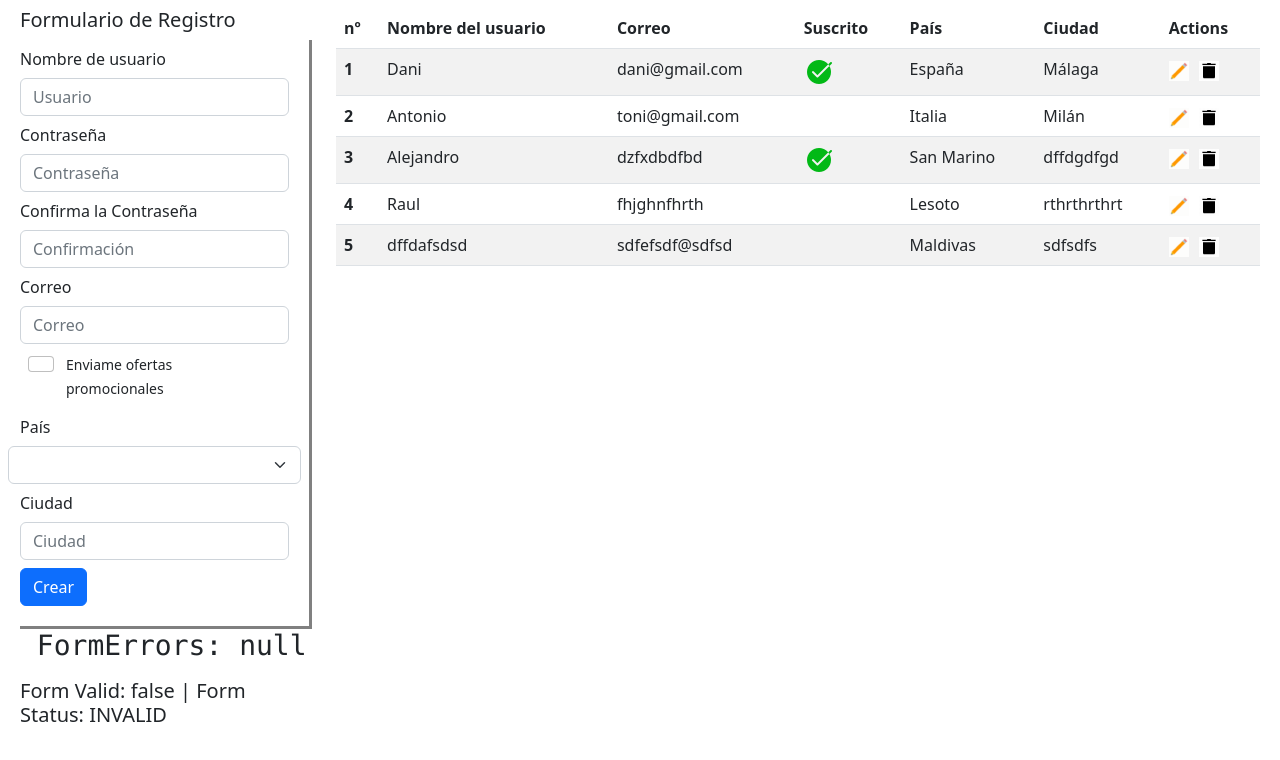
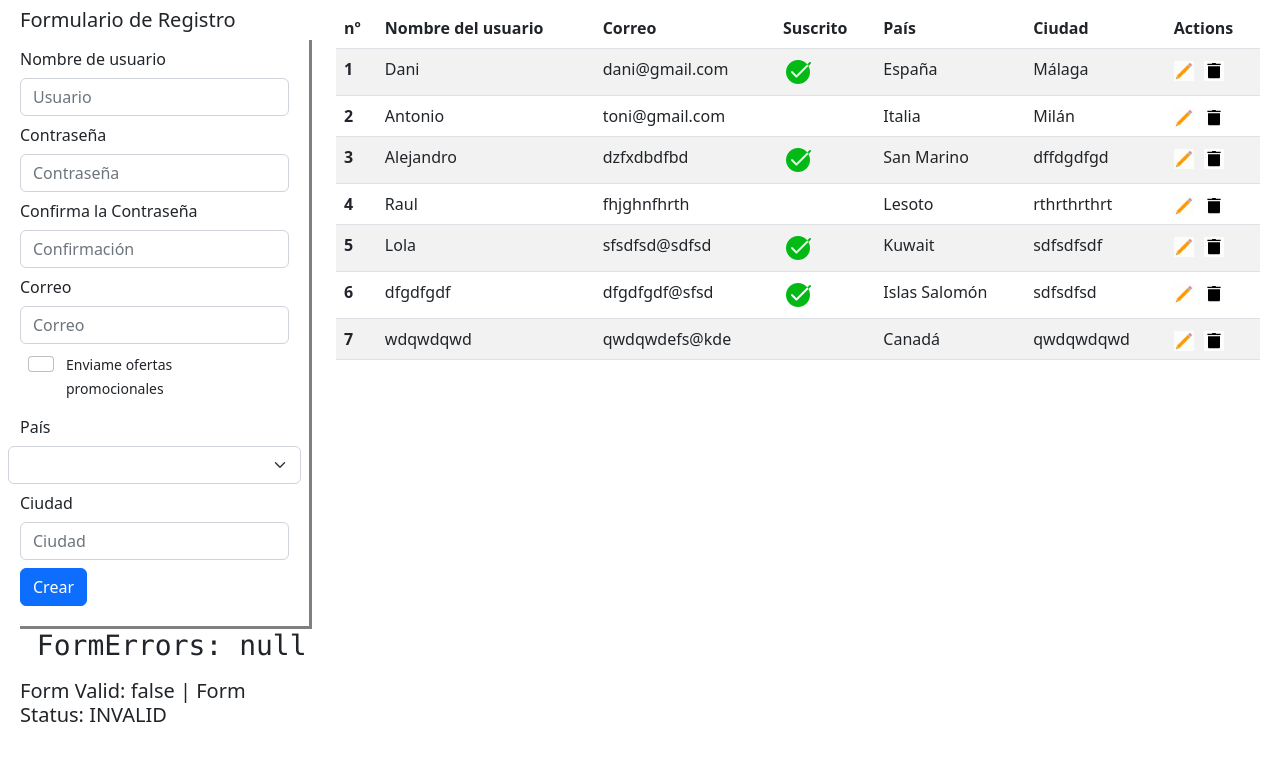
Before and after one commit to DanielSanchezPinazo/Angular-Crud, an Angular app: page / in a window 1280 px wide. Shown: the top 760 px of the page. Built offline with nearby package versions, Linux system fonts and the light colour scheme; data requests are answered from the project's data file.

Commit message:
clean form

```diff
--- a/data/users.json
+++ b/data/users.json
@@ -37,13 +37,31 @@
       "id": 4
     },
     {
-      "name": "dffdafsdsd",
-      "password": "cvb",
-      "email": "sdfefsdf@sdfsd",
+      "name": "Lola",
+      "password": "sdf",
+      "email": "sfsdfsd@sdfsd",
+      "check": true,
+      "country": "Kuwait",
+      "city": "sdfsdfsdf",
+      "id": 5
+    },
+    {
+      "name": "dfgdfgdf",
+      "password": "dfg",
+      "email": "dfgdfgdf@sfsd",
+      "check": true,
+      "country": "Islas Salomón",
+      "city": "sdfsdfsd",
+      "id": 8
+    },
+    {
+      "name": "wdqwdqwd",
+      "password": "qwd",
+      "email": "qwdqwdefs@kde",
       "check": null,
-      "country": "Maldivas",
-      "city": "sdfsdfs",
-      "id": 5
+      "country": "Canadá",
+      "city": "qwdqwdqwd",
+      "id": 9
     }
   ]
 }
--- a/src/app/components/reactive-form/reactive-form.component.ts
+++ b/src/app/components/reactive-form/reactive-form.component.ts
@@ -23,10 +23,7 @@ export class ReactiveFormComponent implements OnInit, OnDestroy {
 
     this.editCurrentUser();
 
-    if (this.usersService.getSuccessMessage()) {
-
-      this.myForm.reset();
-    }
+    this.cleanForm();
 
   };
 
@@ -67,6 +64,13 @@ export class ReactiveFormComponent implements OnInit, OnDestroy {
 
   //   })
   // }
+
+  public cleanForm() {
+
+    this.usersService.getSuccessMessage()
+      .pipe( takeUntil ( this.usersService.unsuscribe()))
+      .subscribe( () => this.myForm.reset());
+    }
 
   public isValidField(field: string): boolean | null {
 
--- a/src/app/components/table/table.component.html
+++ b/src/app/components/table/table.component.html
@@ -29,4 +29,4 @@
 
 </table>
 
-<ngb-alert *ngIf="message$" type="warning" (closed)="closeMessage()">{{ message$ }}</ngb-alert>
+<ngb-alert #alertMessage *ngIf="message$" type="warning" (closed)="closeMessage()">{{ message$ }}</ngb-alert>
--- a/src/app/components/table/table.component.ts
+++ b/src/app/components/table/table.component.ts
@@ -1,4 +1,5 @@
-import { Component, OnDestroy, OnInit, inject } from '@angular/core';
+import { Component, OnDestroy, OnInit, ViewChild, inject } from '@angular/core';
+import { NgbAlert } from '@ng-bootstrap/ng-bootstrap';
 import { Observable, Subject, of, switchMap, takeUntil } from 'rxjs';
 
 import { User } from 'src/app/interfaces/interfaces';
@@ -15,13 +16,22 @@ export class TableComponent implements OnInit, OnDestroy {
   public users: User[] = [];
   public message$ = "";
 
+  @ViewChild("alertMessage", { static: false })
+  public alertMessage!: NgbAlert;
+
   ngOnInit(): void {
 
     this.updateTable();
 
     this.usersService.getSuccessMessage()
       .pipe( takeUntil( this.usersService.unsuscribe()))
-      .subscribe( (message) => this.message$ = message);
+      .subscribe( (message) => {
+        this.message$ = message;
+        setTimeout(() => {
+
+          this.alertMessage?.close()
+        }, 2000)
+      });
   };
 
   ngOnDestroy(): void {
@@ -78,13 +88,18 @@ export class TableComponent implements OnInit, OnDestroy {
 
     this.usersService.eraseUser( id )
       .pipe(
+
         switchMap(() => this.usersService.getUsers( )),
         takeUntil( this.usersService.unsuscribe())
       )
       .subscribe( (users: User[]) => {
+
         this.users = users;
         this.usersService.setSuccessMessage( "USUARIO BORRADO" );
-        //TODO:BORRAR FORMULARIO
+        setTimeout(() => {
+
+          this.alertMessage.close()
+        }, 2000);
       });
   };
 
```
